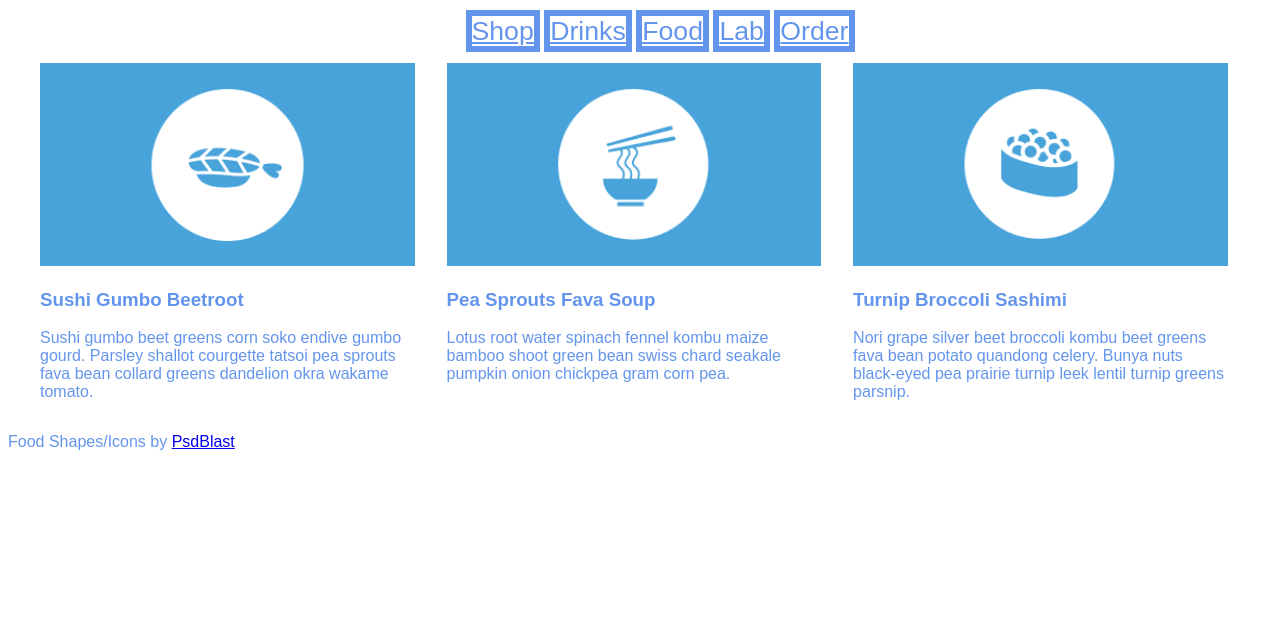
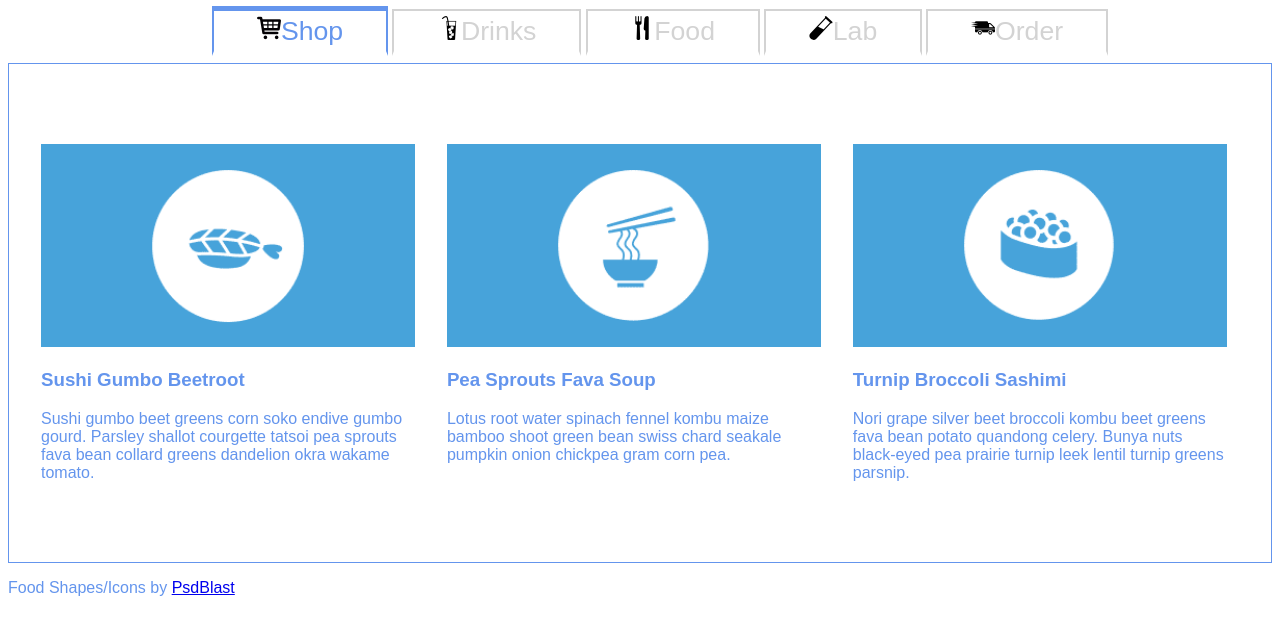
Before and after one commit to JessyRiordan/TIY-Assignments, a website: page FullWidthTabs/index.html in a window 1280 px wide. Both pictures are taken after a click on the link "Shop". Drawn offline with nearby package versions, Linux system fonts and the light colour scheme.

Commit message:
changes made to fullwidthtabs... clickable NOW!

```diff
--- a/FullWidthTabs/scripts.js
+++ b/FullWidthTabs/scripts.js
@@ -1,4 +1,41 @@
-(function(window){
+(function(window) {
+
+  $('a.icon-shop').click(function() {
+    $('section').removeClass('content-current');
+    $('#section-1').addClass('content-current');
+    $('a').removeClass('tab-current');
+    $('a.icon-shop').addClass('tab-current');
+  });
+  $('a.icon-cup').click(function() {
+    $('section').removeClass('content-current');
+    $('#section-2').addClass('content-current');
+    $('a').removeClass('tab-current');
+    $('a.icon-cup').addClass('tab-current');
+  });
+  $('a.icon-food').click(function() {
+    $('section').removeClass('content-current');
+    $('#section-3').addClass('content-current');
+    $('a').removeClass('tab-current');
+    $('a.icon-food').addClass('tab-current');
+  });
+  $('a.icon-lab').click(function() {
+    $('section').removeClass('content-current');
+    $('#section-4').addClass('content-current');
+    $('a').removeClass('tab-current');
+    $('a.icon-lab').addClass('tab-current');
+  });
+  $('a.icon-truck').click(function() {
+    $('section').removeClass('content-current');
+    $('#section-5').addClass('content-current');
+    $('a').removeClass('tab-current');
+    $('a.icon-truck').addClass('tab-current');
+  });
+
+  // $('.tabs nav ul li').on('click', function() {
+  //
+  //   var showPanel = $(this).attr();
+  //   alert(showPanel);
+  // });
 
 })(window);
 
--- a/FullWidthTabs/styles.css
+++ b/FullWidthTabs/styles.css
@@ -23,10 +23,16 @@ nav {
 }
 nav a {
 	font-family: Arial, sans-serif;
-	color:cornflowerblue;
+	color:lightgrey;
 	font-size: 20pt;
-	border: 0.25em solid cornflowerblue;
-	outline-width: thick;
+  text-decoration: none;
+	border: 0.1em solid lightgrey;
+  border-bottom: 0.2em solid white;
+	padding: 0.2em 1.6em 0.2em 1.6em
+}
+div section {
+  border: 0.1em solid cornflowerblue;
+  padding: 5em 2em 4em 2em
 }
 .mediabox {
   width: 33%;
@@ -38,3 +44,30 @@ nav a {
 .mediabox img {
   width: 100%;
 }
+
+.tab-current {
+  border-left: 0.1em solid cornflowerblue;
+  border-right: 0.1em solid cornflowerblue;
+  font-family: Arial, sans-serif;
+	color:cornflowerblue;
+	font-size: 20pt;
+  border-top: 0.2em solid cornflowerblue;
+  border-bottom: 0.2em solid white;
+}
+
+.icon-shop span:before {
+  content: url('img/marker20.png');
+  filter: hue-rotate();
+}
+.icon-cup span:before {
+  content: url('img/glass35.png');
+}
+.icon-food span:before {
+  content: url('img/cutlery23.png');
+}
+.icon-lab span:before {
+  content: url('img/test tube8.png');
+}
+.icon-truck span:before {
+  content: url('img/logistics3.png');
+}
```
Also changed, not shown: FullWidthTabs/img/cutlery23.png (added), FullWidthTabs/img/glass35.png (added), FullWidthTabs/img/logistics3.png (added), FullWidthTabs/img/marker20.png (added), FullWidthTabs/img/test tube8.png (added).
